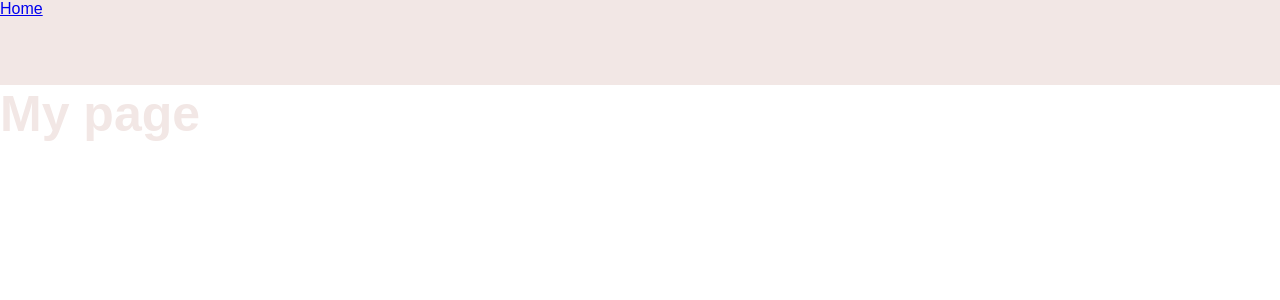
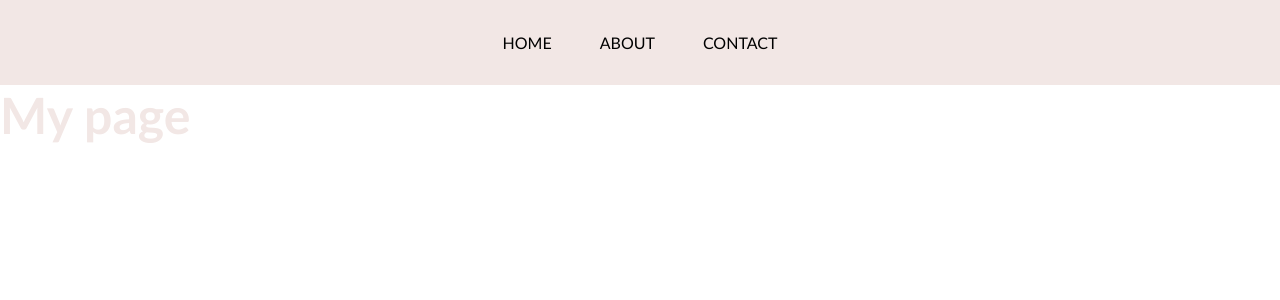
Before and after one commit to LorenzoKoundouris/bubbly-blog, a Next.js app: page / in a window 1280 px wide. Shown: the top 300 px of the page. Built offline with nearby package versions, Linux system fonts and the light colour scheme.

Commit message:
add link items

```diff
--- a/components/Header.tsx
+++ b/components/Header.tsx
@@ -1,13 +1,13 @@
 // libs
 import styled from "styled-components";
-import Link from "next/link";
+import LinkItem from "./LinkItem";
 
 function Header() {
   return (
     <StyledHeader>
-      <LeftMenu>
-        <Link href="/">Home</Link>
-      </LeftMenu>
+      <LinkItem href="/">HOME</LinkItem>
+      <LinkItem href="/">ABOUT</LinkItem>
+      <LinkItem href="/">CONTACT</LinkItem>
     </StyledHeader>
   );
 }
@@ -17,12 +17,11 @@ const StyledHeader = styled.div`
   display: flex;
   height: 85px;
   background: ${(props) => props.theme.primaryColour};
-  justify-content: space-between;
-`;
+  justify-content: center;
 
-const LeftMenu = styled.div`
-  display: flex;
-  cursor: pointer;
+  & > * {
+    margin: 0 24px;
+  }
 `;
 
 export default Header;
--- /dev/null
+++ b/components/LinkItem.tsx
@@ -0,0 +1,25 @@
+// libs
+import styled from "styled-components";
+import Link from "next/link";
+
+interface ILinkProps {
+  href: string;
+  children: string | JSX.Element;
+}
+
+function LinkItem({ children, href }: ILinkProps) {
+  return (
+    <Link href={href}>
+      <StyledAnchorTag>{children}</StyledAnchorTag>
+    </Link>
+  );
+}
+
+// styles
+const StyledAnchorTag = styled.a`
+  cursor: pointer;
+  display: flex;
+  align-items: center;
+`;
+
+export default LinkItem;
--- a/components/Page.tsx
+++ b/components/Page.tsx
@@ -39,7 +39,7 @@ const GlobalStyle = createGlobalStyle`
       padding: 0;
       margin: 0;
     }
-    font-family: sans-serif;
+    font-family: 'Trebuchet MS', 'Lucida Sans Unicode', 'Lucida Grande', 'Lucida Sans', Arial, sans-serif;
     color: ${theme.fontColour};
   }
 `;
```
